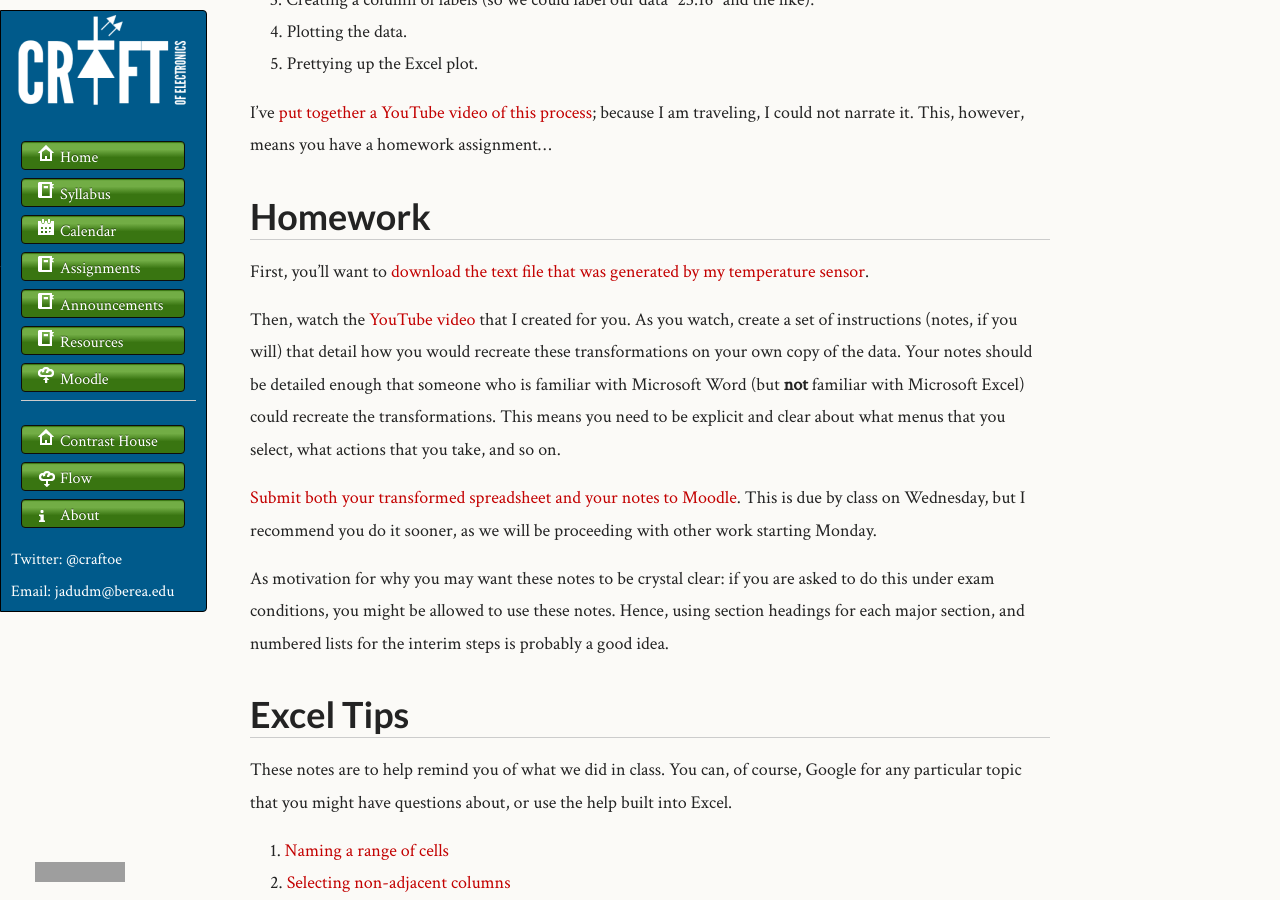
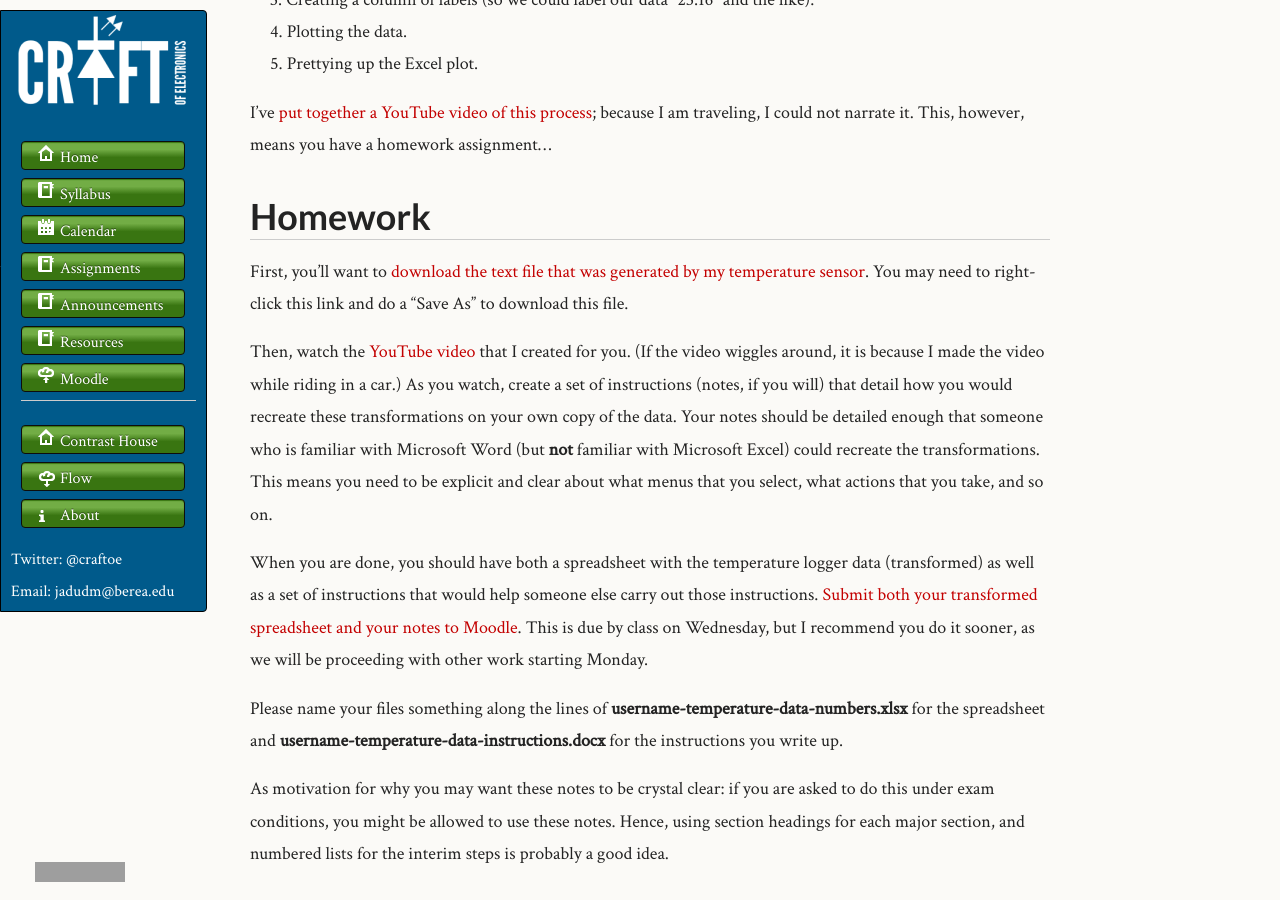
Before and after one commit to craftofelectronics/craftofelectronics.github.com, a Jekyll site: the page built from assignments/excel-basics.md, in a window 1280 px wide and 900 px high, scrolled down 266 px. Built offline with Jekyll 4.4.1, drawn with Linux system fonts in a browser that asks for light colours; grey boxes are pictures that could not be loaded.

Commit message:
Updated assignment.

```diff
--- a/assignments/excel-basics.md
+++ b/assignments/excel-basics.md
@@ -17,11 +17,13 @@ I've [put together a YouTube video of this process](http://www.youtube.com/watch
 
 # Homework
 
-First, you'll want to [download the text file that was generated by my temperature sensor]({{site.url}}/downloads/LOG00010.txt).
+First, you'll want to [download the text file that was generated by my temperature sensor]({{site.url}}/downloads/LOG00010.txt). You may need to right-click this link and do a "Save As" to download this file.
 
-Then, watch the [YouTube video](http://www.youtube.com/watch?v=5vc-_UGa6f0) that I created for you. As you watch, create a set of instructions (notes, if you will) that detail how you would recreate these transformations on your own copy of the data. Your notes should be detailed enough that someone who is familiar with Microsoft Word (but **not** familiar with Microsoft Excel) could recreate the transformations. This means you need to be explicit and clear about what menus that you select, what actions that you take, and so on.
+Then, watch the [YouTube video](http://www.youtube.com/watch?v=5vc-_UGa6f0) that I created for you. (If the video wiggles around, it is because I made the video while riding in a car.) As you watch, create a set of instructions (notes, if you will) that detail how you would recreate these transformations on your own copy of the data. Your notes should be detailed enough that someone who is familiar with Microsoft Word (but **not** familiar with Microsoft Excel) could recreate the transformations. This means you need to be explicit and clear about what menus that you select, what actions that you take, and so on.
 
-[Submit both your transformed spreadsheet and your notes to Moodle](http://moodle.berea.edu/mod/assignment/view.php?id=57615). This is due by class on Wednesday, but I recommend you do it sooner, as we will be proceeding with other work starting Monday.
+When you are done, you should have both a spreadsheet with the temperature logger data (transformed) as well as a set of instructions that would help someone else carry out those instructions. [Submit both your transformed spreadsheet and your notes to Moodle](http://moodle.berea.edu/mod/assignment/view.php?id=57615). This is due by class on Wednesday, but I recommend you do it sooner, as we will be proceeding with other work starting Monday.
+
+Please name your files something along the lines of **username-temperature-data-numbers.xlsx** for the spreadsheet and **username-temperature-data-instructions.docx** for the instructions you write up.
 
 As motivation for why you may want these notes to be crystal clear: if you are asked to do this under exam conditions, you might be allowed to use these notes. Hence, using section headings for each major section, and numbered lists for the interim steps is probably a good idea.
 
```
